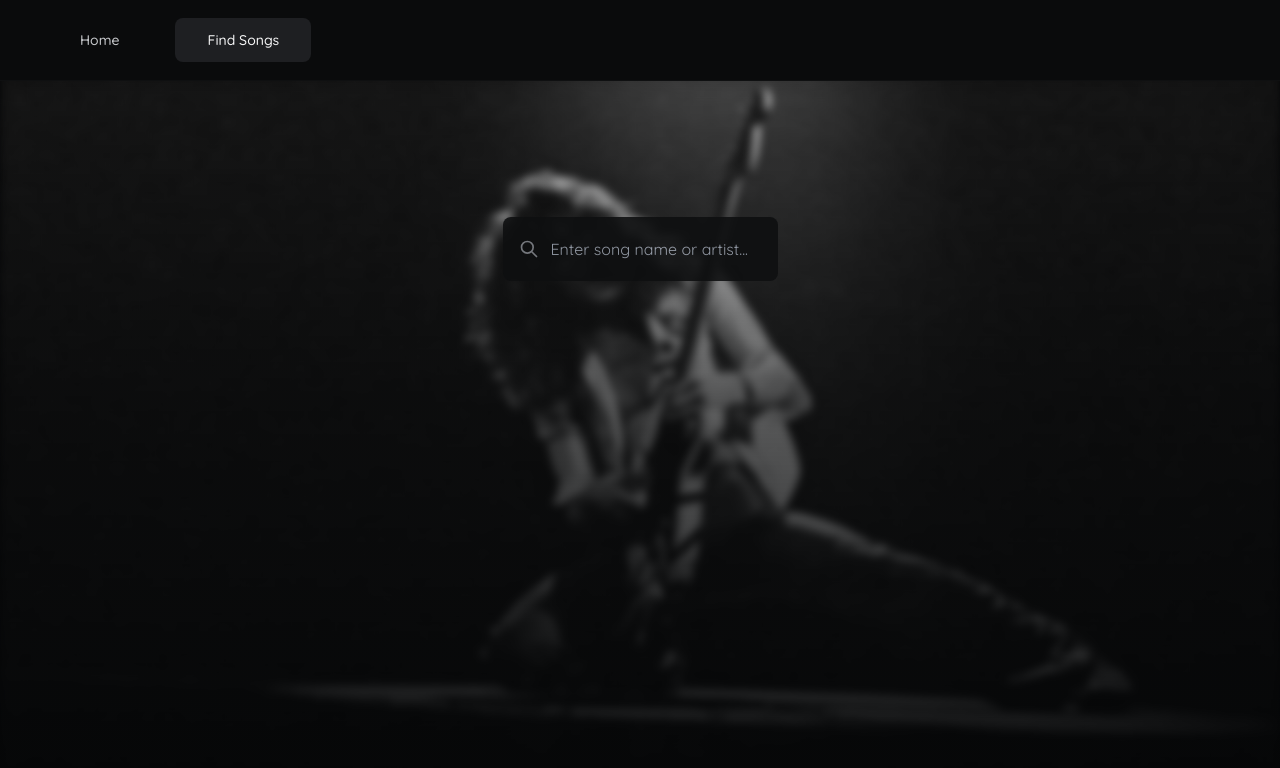
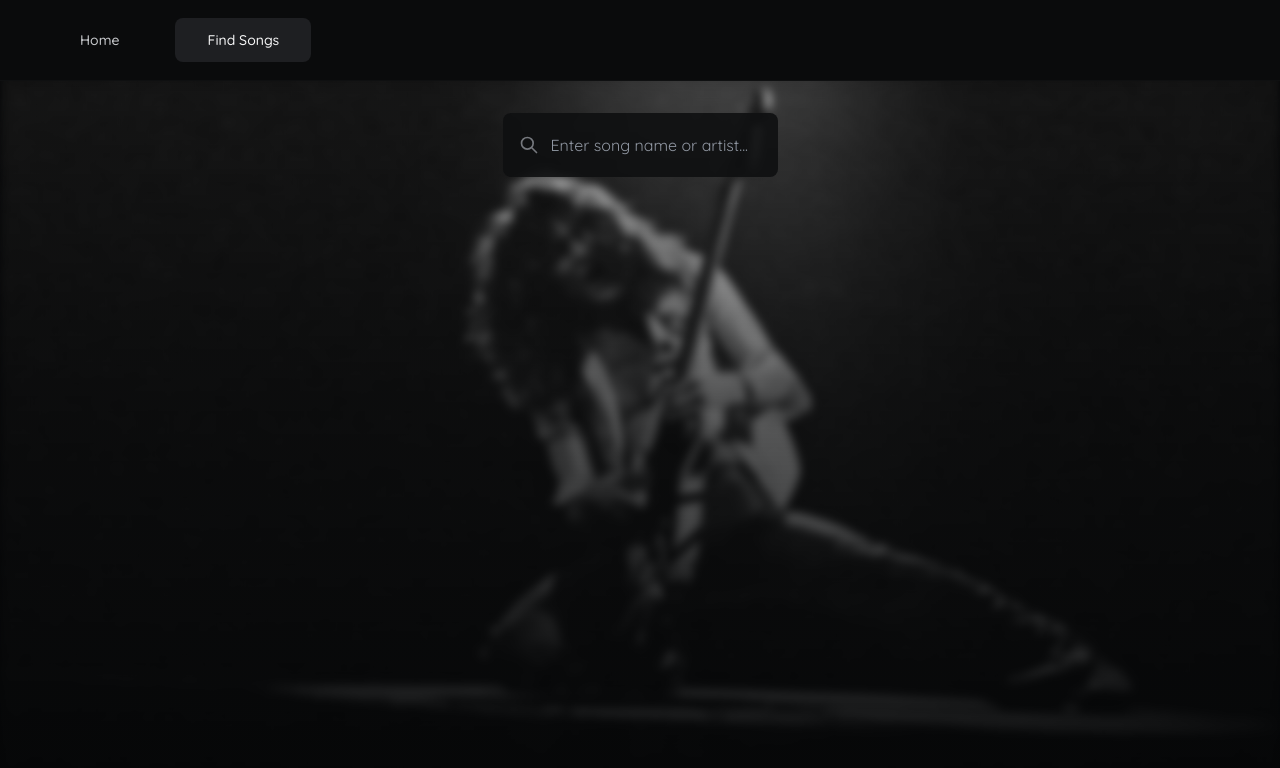
Before and after one commit to nunnyu/Giita, a React (Vite) app in the folder src/frontend/: page /find-song in a window 1280 px wide. Shown: the top 768 px of the page. Built offline with nearby package versions, Linux system fonts and the light colour scheme.

Commit message:
Error page

```diff
--- a/src/frontend/src/App.tsx
+++ b/src/frontend/src/App.tsx
@@ -3,6 +3,8 @@ import "./index.css";
 import Navbar from "./components/Navbar";
 import Home from "./pages/Home";
 import FindSong from "./pages/FindSong";
+import Error from "./pages/Error";
+import { HomeLayout, FindSongLayout } from "./components/Layouts";
 
 /**
  * Main App component
@@ -17,19 +19,20 @@ function App() {
         className="absolute inset-0 bg-cover bg-center bg-no-repeat bg-fixed"
         style={{
           backgroundImage: "url(/images/vanhalen.webp)",
-          filter: "blur(4px)",
+          filter: "blur(5px)",
         }}
       />
       {/* Gradient overlay - fades background from top to bottom */}
       <div className="absolute inset-0 bg-gradient-to-b from-transparent via-dark-990/60 to-dark-990/95" />
+      {/* Navbar */}
       <div className="relative z-10 h-full flex flex-col pt-0 mt-0">
         <Navbar />
-
         {/* Routes */}
         <main className="flex-1 flex items-center justify-center overflow-y-auto">
           <Routes>
             <Route path="/" element={<Home />} />
             <Route path="/find-song" element={<FindSong />} />
+            <Route path="*" element={<Error />} />
           </Routes>
         </main>
       </div>
--- /dev/null
+++ b/src/frontend/src/components/Layouts.tsx
@@ -0,0 +1,41 @@
+import type { PropsWithChildren } from "react";
+
+function HomeLayout({ children }: PropsWithChildren) {
+  return (
+    <div className="relative h-screen overflow-hidden m-0 p-0">
+      {/* Blurred background layer */}
+      <div
+        className="absolute inset-0 bg-cover bg-center bg-no-repeat bg-fixed"
+        style={{
+          backgroundImage: "url(/images/vanhalen.webp)",
+          filter: "blur(5px)",
+        }}
+      />
+      {/* Gradient overlay - fades background from top to bottom */}
+      <div className="absolute inset-0 bg-gradient-to-b from-transparent via-dark-990/60 to-dark-990/95" />
+      {/* Page */}
+      {children}
+    </div>
+  );
+}
+
+function FindSongLayout({ children }: PropsWithChildren) {
+  return (
+    <div className="relative h-screen overflow-hidden m-0 p-0">
+      {/* Blurred background layer */}
+      <div
+        className="absolute inset-0 bg-cover bg-center bg-no-repeat bg-fixed"
+        style={{
+          backgroundImage: "url(/images/layne.png)",
+          filter: "blur(5px)",
+        }}
+      />
+      {/* Gradient overlay - fades background from top to bottom */}
+      <div className="absolute inset-0 bg-gradient-to-b from-transparent via-dark-990/60 to-dark-990/95" />
+      {/* Page */}
+      {children}
+    </div>
+  );
+}
+
+export { HomeLayout, FindSongLayout };
--- /dev/null
+++ b/src/frontend/src/pages/Error.tsx
@@ -0,0 +1,9 @@
+import React from "react";
+
+const Error: React.FC = () => {
+    return <div>
+        <h1 className="text-4xl font-bold mb-4 text-dark-50 font-woods">404 - Page Not Found</h1>
+    </div>
+}
+
+export default Error;
--- a/src/frontend/src/pages/FindSong.tsx
+++ b/src/frontend/src/pages/FindSong.tsx
@@ -30,16 +30,15 @@ const FindSong: React.FC = () => {
   };
 
   return (
-    <div className="flex flex-col items-center py-3">
+    <div className="w-full h-full flex flex-col items-center justify-start py-8">
       {/* Search Bar */}
-      <div className="text-center">
+      <div className="text-center mb-6">
         <SearchBar
           placeholder="Enter song name or artist..."
           onSearch={handleSearch}
-          className="mb-6"
         />
-        {/* Status Messages */}
-        <div className="h-6 flex items-center justify-center">
+        {/* Status Messages and Loading */}
+        <div className="h-6 flex items-center justify-center mt-6">
           {isLoading && (
             <div className="w-5 h-5 border-2 border-t-transparent rounded-full animate-spin opacity-50"></div>
           )}
@@ -52,12 +51,12 @@ const FindSong: React.FC = () => {
             )}
         </div>
       </div>
-      {/* Results - Centered below search bar */}
-      <div className="text-white mt-9 min-h-[300px] max-h-[300px] max-w-[250px] overflow-y-auto text-center">
+      {/* Results */}
+      <div className="text-white max-h-[400px] max-w-[250px] overflow-y-auto text-center">
         {searchResults?.tracks?.items?.length > 0 &&
           searchResults.tracks.items.map((result) => {
             return (
-              <div key={result.id} className="mb-4 p-1 rounded-lg">
+              <div key={result.id} className="mb-4 p-1">
                 <h2 className="font-semibold">
                   {result.name.length > 25
                     ? result.name.substring(0, 25) + "..."
--- a/src/frontend/src/pages/Home.tsx
+++ b/src/frontend/src/pages/Home.tsx
@@ -4,7 +4,7 @@ const Home: React.FC = () => {
   return (
     <div className="w-full text-center">
       <h1 className="text-4xl font-bold mb-4 text-dark-50 font-woods">Welcome</h1>
-      <p className="text-lg text-dark-200 font-woods">Practice, simplified. </p>
+      <p className="text-lg text-dark-200 font-woods">Practice, simplified.</p>
     </div>
   );
 };
```
Also changed, not shown: src/frontend/public/images/fujikaze.jpg (added).
